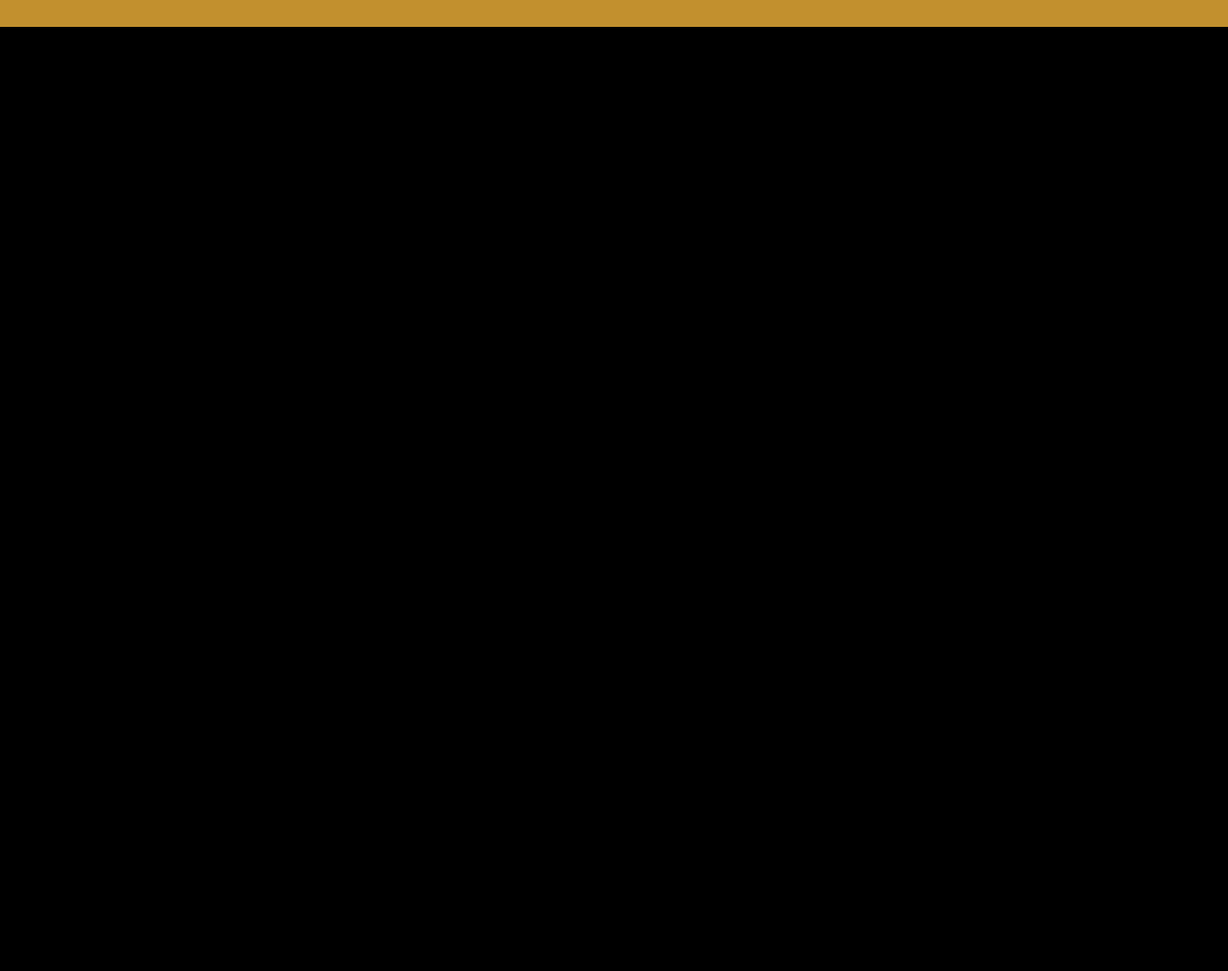
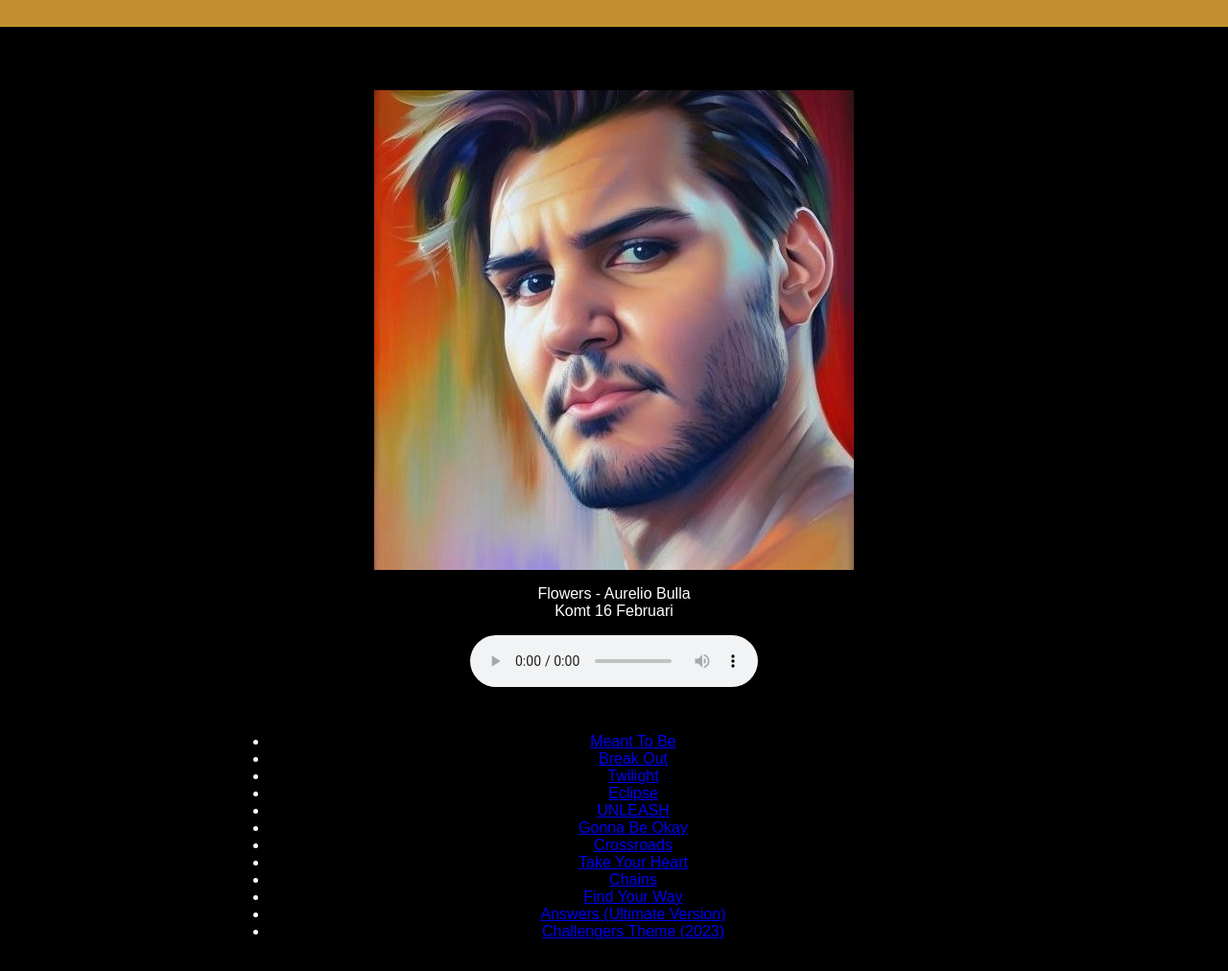
Before and after one commit to Aurelio0x/portfolio, a plain HTML site: page projecten.html in a window 1280 px wide. Shown: the part 1322-2334 px from the top of the page at 96% size. Before the commit the page ends 1400 px from the top, so only its background shows below. Drawn offline with Linux system fonts and the light colour scheme.

Commit message:
Add files via upload

```diff
--- a/projecten.html
+++ b/projecten.html
@@ -36,6 +36,13 @@
           </p>
         </div>
         <div class="slide">
+          <img src="lisakunst2023.png" alt="Lisa's Kunst 2023 versie">
+          <p class="caption">In mijn 2e CLE 2 ben ik weer een partnership aangegaan met mijn vorige opdrachtgever. De website is geupdatet en
+            ziet er nu professioneler, en meer naar de stijl van mijn opdrachtgever en mij uit. Voornaamste veranderingen zijn de CSS, galerij
+            pagina en de edit.php code.
+          </p>
+        </div>
+        <div class="slide">
           <img src="bigjim.jpg" alt="Big Jim">
           <p class="caption">Big Jim, die ik samen heb ontworpen met Melvin Muilwijk. Deze bestaat uit een bewegingssensor die een spuitbus activeert
             door middel van een servo, zodra er iets in 30 cm wordt waargenomen. Het bestaat ook uit LED's, 2 motoren met 4 wielen, spijkers en geluid.
@@ -51,6 +58,12 @@
           <img src="pepperoniParty.png" alt="Pepperoni Party">
           <p class="caption">Een game waar ik aan heb gewerkt in CLE 4 in 2022. Ik werkte samen met o.a. Dylan Schoop en Melvin Muilwijk.
             Ik heb voor de audio design in het spel gezorgd. Dat de pizza zichtbaar is op het scherm en dat de pizza animeert.
+          </p>
+        </div>
+          <div class="slide">
+          <img src="verhaalvandemuis.png" alt="Verhaal van de Muis">
+          <p class="caption">Een essasy gecreëerd in html over de totstandkoming van de computermuis voor het vak Techniekfilosofie.
+            https://aurelio0x.github.io/verhaalvandemuis/
           </p>
         </div>
         <div class="slide">
@@ -85,6 +98,37 @@
         </div>
       </div>
     </section>
+    <div class="flowers">
+      <figure>
+      <img src="avatars-SPUVafWRwlFoBjio-68C2nQ-t500x500.jpg">
+      <p><center>Flowers - Aurelio Bulla <br> Komt 16 Februari</center>
+      </p>
+      <center>
+      <audio controls autoplay>
+        <source src="Flowers.ogg" type="audio/ogg">
+        <source src="Flowers.mp3" type="audio/mpeg">
+      Your browser does not support the audio element.
+      </audio>
+      </center>
+      </figure>
+    </div>
+<div class="nav2">
+    <ul>
+      <li><a href="https://open.spotify.com/track/1wVb4OhttgkxZtTJc4y9j5?si=ae85a34732d84c3d">Meant To Be</a></li>
+      <li><a href="https://open.spotify.com/track/3fo0sBBWHSNBihHLoORuyI?si=48cf0c2e69304a76">Break Out</a></li>
+      <li><a href="https://open.spotify.com/track/5I9wP4AjBAqcdq2S5haPeZ?si=97dc57cff17b48df">Twilight</a></li>
+      <li><a href="https://open.spotify.com/track/3DXAwKa0v9vvUaiswMg6cL?si=3d4f59abbe3743b9">Eclipse</a></li>
+      <li><a href="https://open.spotify.com/track/37K3Knnxgn1ugvtTyz8uJE?si=6efaac5f59e54764">UNLEASH</a></li>
+      <li><a href="https://open.spotify.com/track/6QnKVgeNlXisVpGstip78b?si=f81c12c473f5418f">Gonna Be Okay</a></li>
+      <li><a href="https://open.spotify.com/track/2IS1FnFMOsfbauL8UKmLfg?si=89f9446ed8e64f86">Crossroads</a></li>
+      <li><a href="https://open.spotify.com/track/1K2dtGafknYaws21ontyVx?si=02a99e293ce54451">Take Your Heart</a></li>
+      <li><a href="https://open.spotify.com/track/7GiWby2SZ94bdFp14UwyQu?si=bfa6dcac44ea4cee">Chains</a></li>
+      <li><a href="https://open.spotify.com/track/03oVGth2r63iv2ARfaTDcY?si=a0710f85edc44a13">Find Your Way</a></li>
+      <li><a href="https://open.spotify.com/track/5WuCi9V2xCcnCs7d3qyISF?si=ec74d1b7e3244a5d">Answers (Ultimate Version)</a></li>
+      <li><a href="https://open.spotify.com/track/297BxrRWPyZeRcktIYRB7u?si=d16fd5ea214c4edb">Challengers Theme (2023)</a></li>
+    </ul>
+  </div>
+
 <script>
     var slideIndex = 0;
     showSlides();
@@ -98,7 +142,7 @@
       slideIndex++;
       if (slideIndex > slides.length) {slideIndex = 1}
       slides[slideIndex-1].style.display = "block";
-      setTimeout(showSlides, 2000); // Change image every 2 seconds
+      setTimeout(showSlides, 10000); // Change image every 10 seconds
     }
 </script>
   </body>
--- a/style2.css
+++ b/style2.css
@@ -154,3 +154,15 @@ body {
   padding-top: 20px;
   font-size:250%;
 }
+
+.flowers {
+  justify-content: center;
+  align-content: center;
+  display: flex;
+}
+
+.nav2 {
+    margin: 2rem auto;
+    max-width: 800px;
+    text-align: center;
+}
```
Also changed, not shown: index.html (+6 -0 lines), skills.html (+6 -0 lines), avatars-SPUVafWRwlFoBjio-68C2nQ-t500x500.jpg (added), lisakunst2023.png (added), verhaalvandemuis.png (added), 4 other files.
